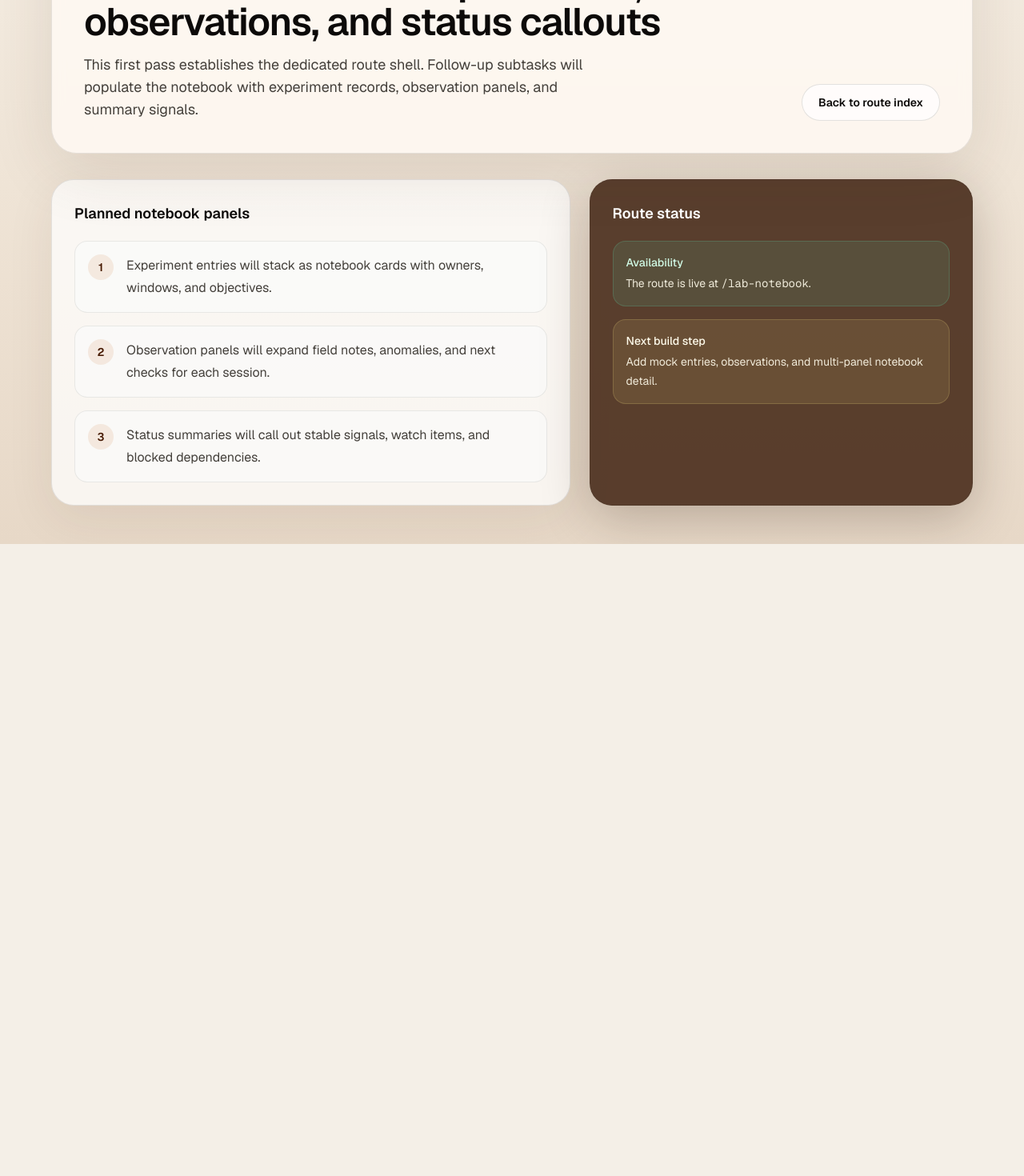
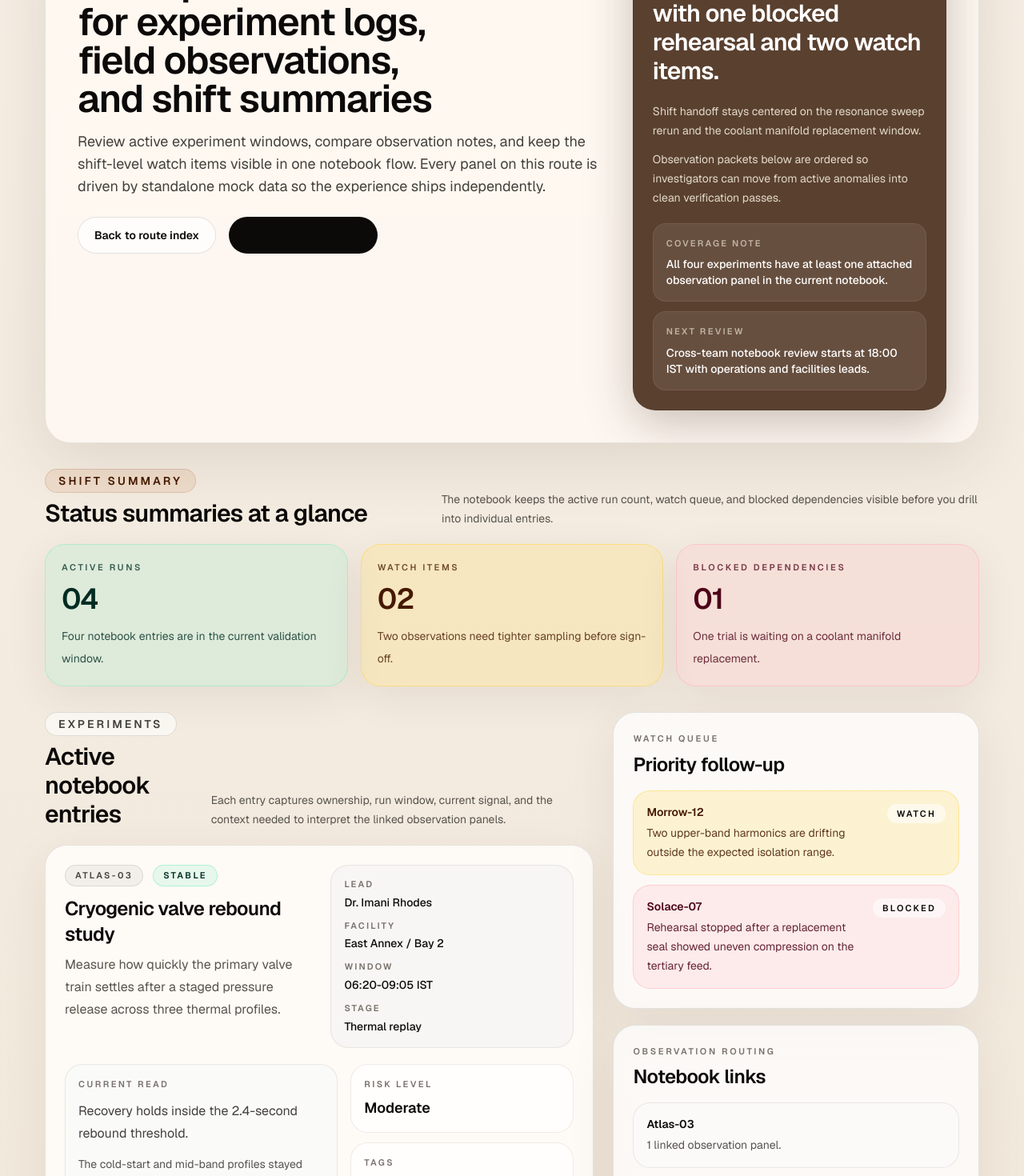
Before and after one commit to iamasx/api-test, a Next.js app: page /lab-notebook in a window 1280 px wide. Shown: the part 180-1650 px from the top of the page at 80% size. Before the commit the page ends 860 px from the top, so only its background shows below. Built offline with nearby package versions, Linux system fonts and the light colour scheme.

Commit message:
feat: compose lab notebook route

```diff
--- a/src/app/lab-notebook/page.tsx
+++ b/src/app/lab-notebook/page.tsx
@@ -1,5 +1,14 @@
 import type { Metadata } from "next";
 import Link from "next/link";
+
+import { ExperimentEntryCard } from "./_components/experiment-entry-card";
+import { ObservationPanel } from "./_components/observation-panel";
+import { StatusSummaryCard } from "./_components/status-summary-card";
+import {
+  experimentEntries,
+  notebookSummaryMetrics,
+  observationPanels,
+} from "./_data/lab-notebook-data";
 
 export const metadata: Metadata = {
   title: "Lab Notebook",
@@ -7,78 +16,265 @@ export const metadata: Metadata = {
     "Notebook route shell for experiment entries, observation panels, and summary callouts.",
 };
 
-const shellSections = [
-  "Experiment entries will stack as notebook cards with owners, windows, and objectives.",
-  "Observation panels will expand field notes, anomalies, and next checks for each session.",
-  "Status summaries will call out stable signals, watch items, and blocked dependencies.",
-];
+const watchListAccentClasses = {
+  Stable: "border-emerald-300/35 bg-emerald-300/14 text-emerald-950",
+  Watch: "border-amber-300/40 bg-amber-300/18 text-amber-950",
+  Blocked: "border-rose-300/40 bg-rose-300/16 text-rose-950",
+} as const;
 
 export default function LabNotebookPage() {
+  const observationCountByExperiment = observationPanels.reduce<
+    Record<string, number>
+  >((counts, panel) => {
+    counts[panel.experimentId] = (counts[panel.experimentId] ?? 0) + 1;
+
+    return counts;
+  }, {});
+
+  const priorityEntries = experimentEntries.filter(
+    (entry) => entry.status !== "Stable",
+  );
+
   return (
     <main className="min-h-screen bg-[linear-gradient(180deg,#f6efe5_0%,#efe4d6_48%,#e7d8c7_100%)] px-6 py-12 text-stone-950 sm:px-10 lg:px-14">
-      <div className="mx-auto flex w-full max-w-6xl flex-col gap-8">
+      <div className="mx-auto flex w-full max-w-7xl flex-col gap-8">
         <header className="overflow-hidden rounded-[2rem] border border-stone-900/10 bg-[rgba(255,250,244,0.84)] p-8 shadow-[0_20px_80px_rgba(68,42,22,0.12)] backdrop-blur sm:p-10">
-          <div className="flex flex-col gap-6 lg:flex-row lg:items-end lg:justify-between">
-            <div className="max-w-3xl space-y-4">
+          <div className="grid gap-8 xl:grid-cols-[minmax(0,1.35fr)_minmax(19rem,0.8fr)]">
+            <div className="space-y-6">
+              <div className="space-y-4">
                 <span className="inline-flex w-fit rounded-full border border-amber-900/15 bg-amber-700/10 px-4 py-1 text-sm font-semibold uppercase tracking-[0.22em] text-amber-950">
                   Lab notebook
                 </span>
-              <h1 className="text-4xl font-semibold tracking-tight text-balance sm:text-5xl">
-                Notebook shell for experiments, observations, and status callouts
+                <h1 className="max-w-4xl text-4xl font-semibold tracking-tight text-balance sm:text-5xl">
+                  Multi-panel notebook for experiment logs, field observations, and shift summaries
                 </h1>
-              <p className="max-w-2xl text-base leading-7 text-stone-700 sm:text-lg">
-                This first pass establishes the dedicated route shell. Follow-up
-                subtasks will populate the notebook with experiment records,
-                observation panels, and summary signals.
+                <p className="max-w-3xl text-base leading-7 text-stone-700 sm:text-lg">
+                  Review active experiment windows, compare observation notes,
+                  and keep the shift-level watch items visible in one notebook
+                  flow. Every panel on this route is driven by standalone mock
+                  data so the experience ships independently.
                 </p>
               </div>
 
+              <div className="flex flex-col gap-4 sm:flex-row">
                 <Link
                   href="/"
-              className="inline-flex items-center justify-center rounded-full border border-stone-900/12 bg-white/70 px-5 py-3 text-sm font-semibold text-stone-900 transition hover:border-stone-900/25 hover:bg-white"
+                  className="inline-flex items-center justify-center rounded-full border border-stone-900/12 bg-white/74 px-5 py-3 text-sm font-semibold text-stone-900 transition hover:border-stone-900/25 hover:bg-white"
                 >
                   Back to route index
                 </Link>
+                <a
+                  href="#lab-notebook-observations"
+                  className="inline-flex items-center justify-center rounded-full bg-stone-950 px-5 py-3 text-sm font-semibold text-stone-50 transition hover:bg-stone-800"
+                >
+                  Jump to observations
+                </a>
+              </div>
+            </div>
+
+            <aside className="rounded-[1.75rem] border border-stone-900/10 bg-[rgba(77,48,31,0.92)] p-6 text-amber-50 shadow-[0_16px_60px_rgba(43,24,13,0.25)]">
+              <div className="space-y-5">
+                <div>
+                  <p className="text-[11px] font-semibold uppercase tracking-[0.24em] text-amber-50/62">
+                    Notebook pulse
+                  </p>
+                  <p className="mt-3 text-3xl font-semibold tracking-tight text-white">
+                    Stable signal coverage with one blocked rehearsal and two watch items.
+                  </p>
+                </div>
+
+                <div className="space-y-3 text-sm leading-6 text-amber-50/82">
+                  <p>
+                    Shift handoff stays centered on the resonance sweep rerun
+                    and the coolant manifold replacement window.
+                  </p>
+                  <p>
+                    Observation packets below are ordered so investigators can
+                    move from active anomalies into clean verification passes.
+                  </p>
+                </div>
+
+                <div className="grid gap-3 sm:grid-cols-2 xl:grid-cols-1">
+                  <div className="rounded-2xl border border-white/8 bg-white/8 px-4 py-4">
+                    <p className="text-[11px] font-semibold uppercase tracking-[0.2em] text-amber-50/58">
+                      Coverage note
+                    </p>
+                    <p className="mt-2 text-sm font-medium text-white">
+                      All four experiments have at least one attached
+                      observation panel in the current notebook.
+                    </p>
+                  </div>
+                  <div className="rounded-2xl border border-white/8 bg-white/8 px-4 py-4">
+                    <p className="text-[11px] font-semibold uppercase tracking-[0.2em] text-amber-50/58">
+                      Next review
+                    </p>
+                    <p className="mt-2 text-sm font-medium text-white">
+                      Cross-team notebook review starts at 18:00 IST with
+                      operations and facilities leads.
+                    </p>
+                  </div>
+                </div>
+              </div>
+            </aside>
           </div>
         </header>
 
-        <section className="grid gap-6 lg:grid-cols-[minmax(0,1.15fr)_minmax(18rem,0.85fr)]">
-          <article className="rounded-[1.75rem] border border-stone-900/10 bg-white/72 p-7 shadow-[0_16px_60px_rgba(68,42,22,0.08)]">
-            <h2 className="text-lg font-semibold text-stone-950">
-              Planned notebook panels
+        <section aria-labelledby="lab-notebook-summary" className="space-y-5">
+          <div className="flex flex-col gap-3 sm:flex-row sm:items-end sm:justify-between">
+            <div className="space-y-2">
+              <span className="inline-flex w-fit rounded-full border border-amber-900/15 bg-amber-700/10 px-4 py-1 text-sm font-semibold uppercase tracking-[0.22em] text-amber-950">
+                Shift summary
+              </span>
+              <h2
+                id="lab-notebook-summary"
+                className="text-3xl font-semibold tracking-tight text-stone-950"
+              >
+                Status summaries at a glance
               </h2>
-            <ol className="mt-5 space-y-4 text-sm leading-7 text-stone-700 sm:text-base">
-              {shellSections.map((section, index) => (
+            </div>
+            <p className="max-w-2xl text-sm leading-6 text-stone-600">
+              The notebook keeps the active run count, watch queue, and blocked
+              dependencies visible before you drill into individual entries.
+            </p>
+          </div>
+
+          <div
+            aria-label="Notebook summaries"
+            className="grid gap-4 md:grid-cols-3"
+            role="list"
+          >
+            {notebookSummaryMetrics.map((metric) => (
+              <div key={metric.id} role="listitem">
+                <StatusSummaryCard metric={metric} />
+              </div>
+            ))}
+          </div>
+        </section>
+
+        <div
+          className="grid gap-6 xl:grid-cols-[minmax(0,1.2fr)_minmax(20rem,0.8fr)]"
+          data-testid="lab-notebook-workspace"
+        >
+          <section aria-labelledby="lab-notebook-experiments" className="space-y-5">
+            <div className="flex flex-col gap-3 sm:flex-row sm:items-end sm:justify-between">
+              <div className="space-y-2">
+                <span className="inline-flex w-fit rounded-full border border-stone-900/12 bg-white/55 px-4 py-1 text-sm font-semibold uppercase tracking-[0.22em] text-stone-700">
+                  Experiments
+                </span>
+                <h2
+                  id="lab-notebook-experiments"
+                  className="text-3xl font-semibold tracking-tight text-stone-950"
+                >
+                  Active notebook entries
+                </h2>
+              </div>
+              <p className="max-w-2xl text-sm leading-6 text-stone-600">
+                Each entry captures ownership, run window, current signal, and
+                the context needed to interpret the linked observation panels.
+              </p>
+            </div>
+
+            <div className="space-y-5">
+              {experimentEntries.map((entry) => (
+                <ExperimentEntryCard key={entry.id} entry={entry} />
+              ))}
+            </div>
+          </section>
+
+          <aside className="space-y-5">
+            <section className="rounded-[1.75rem] border border-stone-900/10 bg-white/72 p-6 shadow-[0_16px_60px_rgba(68,42,22,0.08)]">
+              <div className="space-y-4">
+                <div className="space-y-2">
+                  <p className="text-[11px] font-semibold uppercase tracking-[0.24em] text-stone-500">
+                    Watch queue
+                  </p>
+                  <h2 className="text-2xl font-semibold tracking-tight text-stone-950">
+                    Priority follow-up
+                  </h2>
+                </div>
+
+                <ul className="space-y-3" role="list">
+                  {priorityEntries.map((entry) => (
                     <li
-                  key={section}
-                  className="flex gap-4 rounded-2xl border border-stone-900/8 bg-stone-50/80 px-4 py-4"
+                      key={entry.id}
+                      className={`rounded-[1.35rem] border px-4 py-4 ${watchListAccentClasses[entry.status]}`}
                     >
-                  <span className="flex h-8 w-8 shrink-0 items-center justify-center rounded-full bg-amber-700/10 text-sm font-semibold text-amber-950">
-                    {index + 1}
+                      <div className="flex items-start justify-between gap-3">
+                        <div>
+                          <p className="text-sm font-semibold">{entry.codename}</p>
+                          <p className="mt-1 text-sm leading-6 opacity-85">
+                            {entry.signal}
+                          </p>
+                        </div>
+                        <span className="rounded-full bg-white/55 px-3 py-1 text-[11px] font-semibold uppercase tracking-[0.2em] text-stone-950">
+                          {entry.status}
                         </span>
-                  <span>{section}</span>
+                      </div>
                     </li>
                   ))}
-            </ol>
-          </article>
+                </ul>
+              </div>
+            </section>
 
-          <aside className="rounded-[1.75rem] border border-stone-900/10 bg-[rgba(77,48,31,0.92)] p-7 text-amber-50 shadow-[0_16px_60px_rgba(43,24,13,0.25)]">
-            <h2 className="text-lg font-semibold text-white">Route status</h2>
-            <dl className="mt-5 space-y-4 text-sm">
-              <div className="rounded-2xl border border-emerald-300/18 bg-emerald-300/10 p-4">
-                <dt className="font-medium text-emerald-100">Availability</dt>
-                <dd className="mt-1 leading-6 text-amber-50/90">
-                  The route is live at <code>/lab-notebook</code>.
-                </dd>
+            <section className="rounded-[1.75rem] border border-stone-900/10 bg-white/72 p-6 shadow-[0_16px_60px_rgba(68,42,22,0.08)]">
+              <div className="space-y-4">
+                <div className="space-y-2">
+                  <p className="text-[11px] font-semibold uppercase tracking-[0.24em] text-stone-500">
+                    Observation routing
+                  </p>
+                  <h2 className="text-2xl font-semibold tracking-tight text-stone-950">
+                    Notebook links
+                  </h2>
                 </div>
-              <div className="rounded-2xl border border-amber-200/18 bg-amber-200/10 p-4">
-                <dt className="font-medium text-amber-50">Next build step</dt>
-                <dd className="mt-1 leading-6 text-amber-50/90">
-                  Add mock entries, observations, and multi-panel notebook detail.
-                </dd>
+
+                <ul className="space-y-3" role="list">
+                  {experimentEntries.map((entry) => (
+                    <li
+                      key={entry.id}
+                      className="rounded-[1.35rem] border border-stone-900/8 bg-stone-50/80 px-4 py-4"
+                    >
+                      <p className="text-sm font-semibold text-stone-950">
+                        {entry.codename}
+                      </p>
+                      <p className="mt-1 text-sm leading-6 text-stone-600">
+                        {observationCountByExperiment[entry.id] ?? 0} linked
+                        observation panel
+                        {observationCountByExperiment[entry.id] === 1 ? "" : "s"}
+                        .
+                      </p>
+                    </li>
+                  ))}
+                </ul>
               </div>
-            </dl>
+            </section>
           </aside>
+        </div>
+
+        <section aria-labelledby="lab-notebook-observations" className="space-y-5">
+          <div className="flex flex-col gap-3 sm:flex-row sm:items-end sm:justify-between">
+            <div className="space-y-2">
+              <span className="inline-flex w-fit rounded-full border border-stone-900/12 bg-white/55 px-4 py-1 text-sm font-semibold uppercase tracking-[0.22em] text-stone-700">
+                Observations
+              </span>
+              <h2
+                id="lab-notebook-observations"
+                className="text-3xl font-semibold tracking-tight text-stone-950"
+              >
+                Observation panels and anomaly notes
+              </h2>
+            </div>
+            <p className="max-w-3xl text-sm leading-6 text-stone-600">
+              Long-form note blocks stay attached to each experiment so the
+              route reads like a working notebook instead of a disconnected
+              dashboard.
+            </p>
+          </div>
+
+          <div className="grid gap-5 xl:grid-cols-2">
+            {observationPanels.map((panel) => (
+              <ObservationPanel key={panel.id} panel={panel} />
+            ))}
+          </div>
         </section>
       </div>
     </main>
```
Lines whose indentation alone changed are shown as unchanged.
